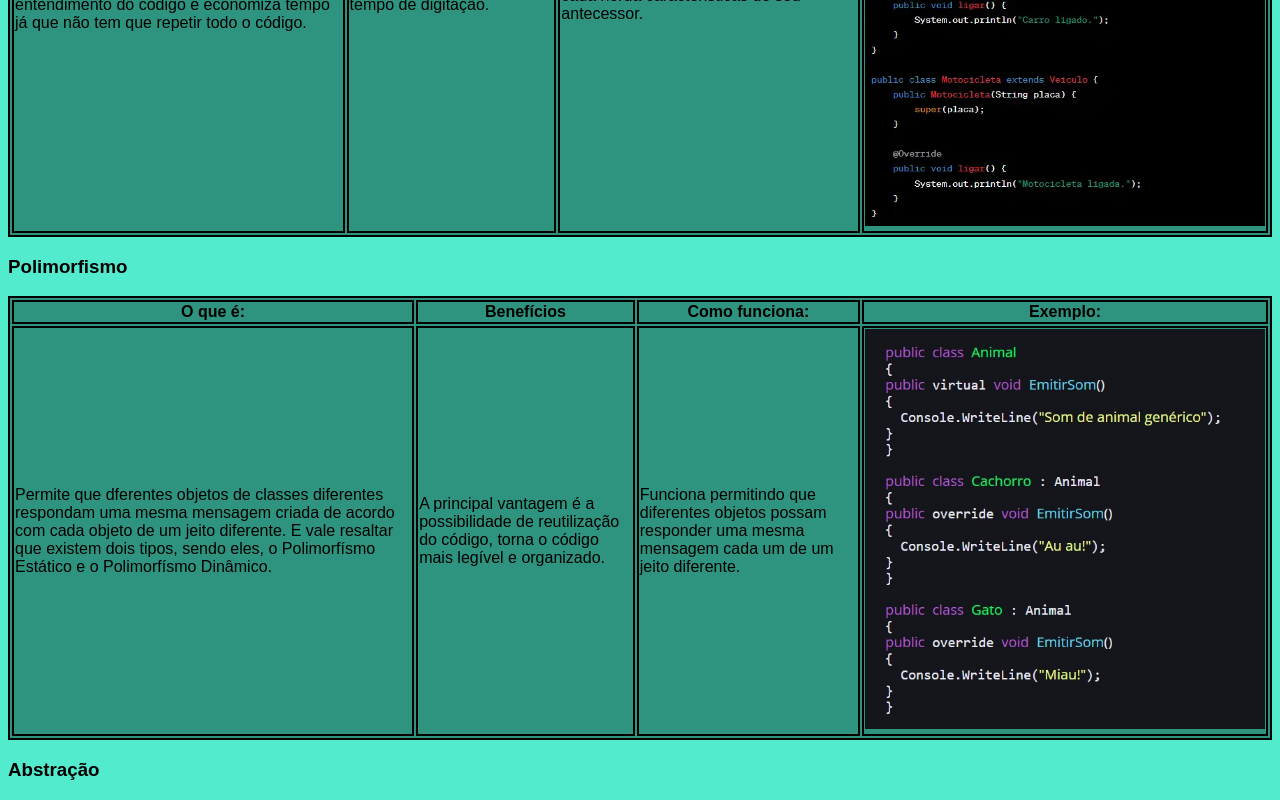
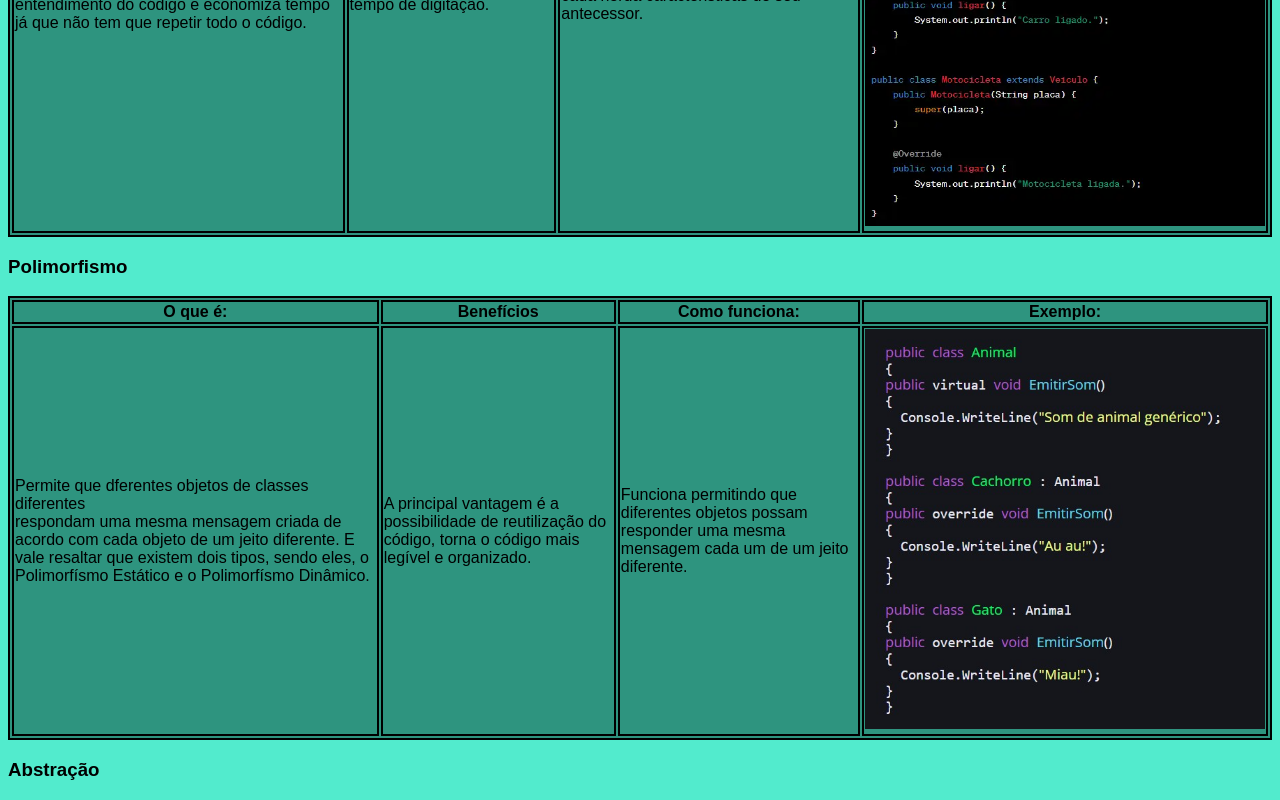
Before and after one commit to Chir4i14/javahelpp, a plain HTML site: page index.html in a window 1280 px wide. Shown: the part 783-1583 px from the top of the page. Drawn offline with Linux system fonts and the light colour scheme.

Commit message:
Update index.html

```diff
--- a/index.html
+++ b/index.html
@@ -106,7 +106,7 @@
         </tr>
         <tr>
             <td>
-            Permite que dferentes objetos de classes diferentes
+            Permite que dferentes objetos de classes diferentes <br>
             respondam uma mesma mensagem criada de acordo com
             cada objeto de um jeito diferente. E vale resaltar
             que existem dois tipos, sendo eles, o Polimorfísmo
```
